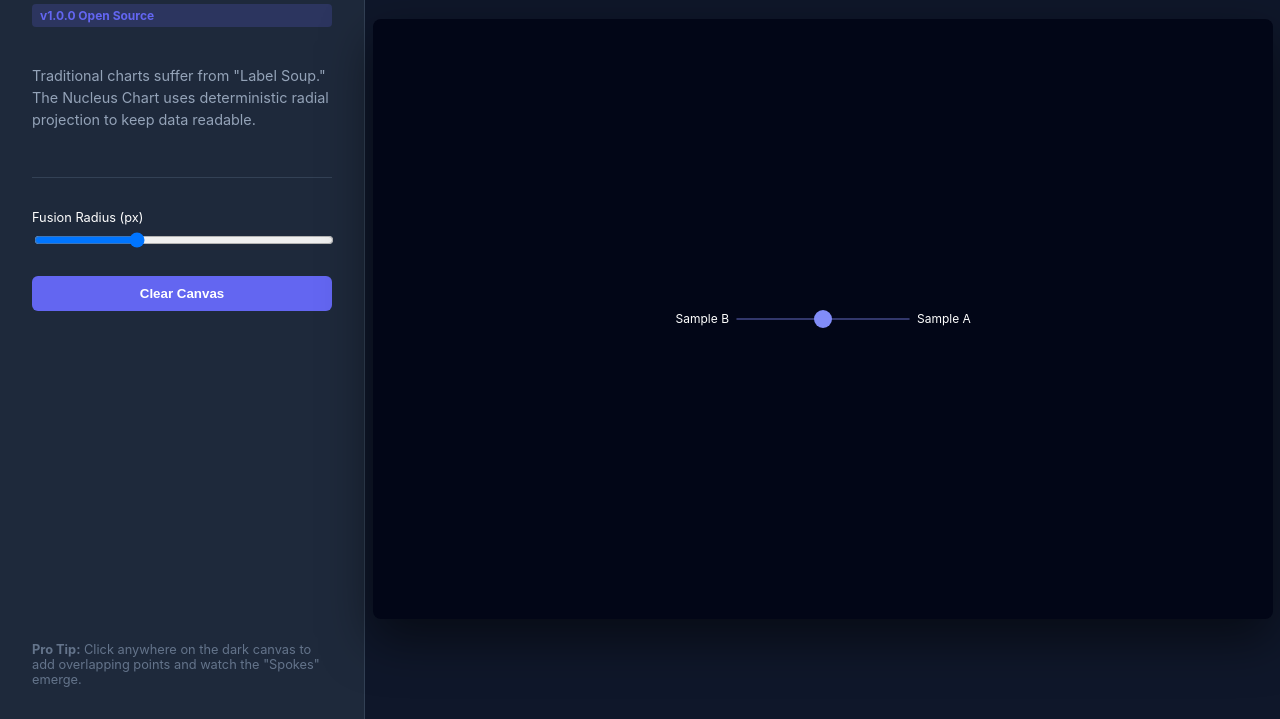
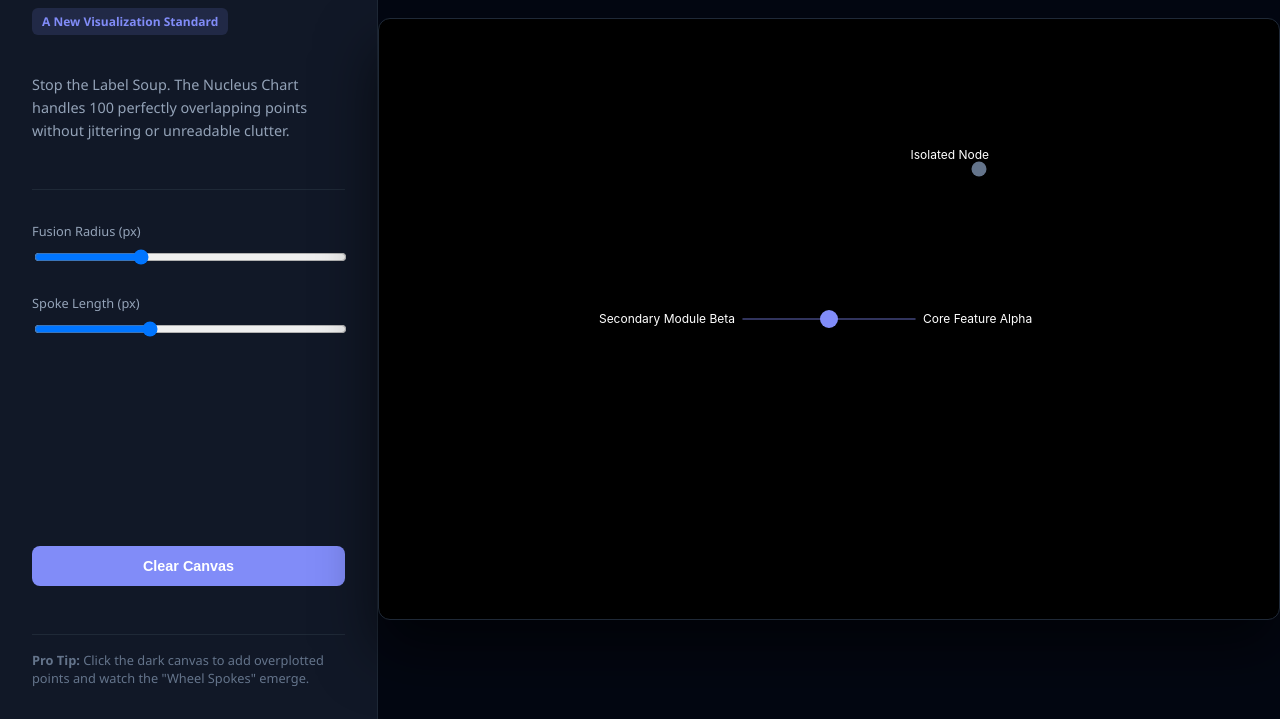
Before and after one commit to deepak8058/nucleus-chart, a website: page index.html in a window 1280 px wide. Shown: the part 81-800 px from the top of the page. Drawn offline with Linux system fonts and the light colour scheme.

Commit message:
Update title and styles in index.html

```diff
--- a/index.html
+++ b/index.html
@@ -3,43 +3,48 @@
 <head>
     <meta charset="UTF-8">
     <meta name="viewport" content="width=device-width, initial-scale=1.0">
-    <title>Nucleus Chart | Interactive Lab</title>
+    <title>Nucleus Chart | High-Fidelity Data Lab</title>
     <style>
-        :root { --primary: #6366f1; --bg: #0f172a; --panel: #1e293b; }
-        body { font-family: 'Inter', sans-serif; background: var(--bg); color: white; margin: 0; display: flex; height: 100vh; overflow: hidden; }
+        :root { --primary: #818cf8; --bg: #030712; --panel: #111827; --text-main: #f1f5f9; }
+        body { font-family: 'Segoe UI', 'Inter', sans-serif; background: var(--bg); color: var(--text-main); margin: 0; display: flex; height: 100vh; overflow: hidden; }
 
-        /* Sidebar Styles */
-        #controls { width: 300px; background: var(--panel); padding: 2rem; border-right: 1px solid #334155; display: flex; flex-direction: column; gap: 1.5rem; }
-        h1 { font-size: 1.5rem; margin: 0; color: var(--primary); }
-        p { font-size: 0.9rem; color: #94a3b8; line-height: 1.5; }
+        /* Control Panel Styles */
+        #controls { width: 320px; background: var(--panel); padding: 2rem; border-right: 1px solid #1f2937; display: flex; flex-direction: column; gap: 1.5rem; }
+        h1 { font-size: 1.5rem; margin: 0; color: var(--primary); display: flex; align-items: center; gap: 8px;}
+        p { font-size: 0.9rem; color: #94a3b8; line-height: 1.6; }
 
-        /* Canvas Area */
+        /* Canvas Viewport */
         #viewport { flex-grow: 1; display: flex; justify-content: center; align-items: center; position: relative; cursor: crosshair; }
-        canvas { background: #020617; border-radius: 8px; box-shadow: 0 20px 50px rgba(0,0,0,0.5); }
+        canvas { background: #000000; border: 1px solid #1f2937; border-radius: 12px; box-shadow: 0 30px 60px rgba(0,0,0,0.6); }
 
-        .badge { background: rgba(99, 102, 241, 0.2); color: var(--primary); padding: 4px 8px; border-radius: 4px; font-size: 0.75rem; font-weight: bold; }
-        button { background: var(--primary); color: white; border: none; padding: 10px; border-radius: 6px; cursor: pointer; font-weight: bold; }
-        button:hover { opacity: 0.9; }
+        .badge { background: rgba(129, 140, 248, 0.15); color: var(--primary); padding: 5px 10px; border-radius: 6px; font-size: 0.75rem; font-weight: bold; align-self: start; }
+        button { background: var(--primary); color: white; border: none; padding: 12px; border-radius: 8px; cursor: pointer; font-weight: bold; font-size: 0.9rem; margin-top: auto; }
+        button:hover { opacity: 0.9; transform: translateY(-1px); }
     </style>
 </head>
 <body>
 
     <div id="controls">
         <h1>🧬 Nucleus Chart</h1>
-        <span class="badge">v1.0.0 Open Source</span>
-        <p>Traditional charts suffer from "Label Soup." The Nucleus Chart uses deterministic radial projection to keep data readable.</p>
+        <span class="badge">A New Visualization Standard</span>
+        <p>Stop the Label Soup. The Nucleus Chart handles 100 perfectly overlapping points without jittering or unreadable clutter.</p>
 
-        <hr style="border: 0; border-top: 1px solid #334155; width: 100%;">
+        <hr style="border: 0; border-top: 1px solid #1f2937; width: 100%;">
 
         <div>
-            <label style="display:block; margin-bottom: 5px; font-size: 0.8rem;">Fusion Radius (px)</label>
+            <label style="display:block; margin-bottom: 7px; font-size: 0.8rem; color: #94a3b8;">Fusion Radius (px)</label>
             <input type="range" id="radiusRange" min="10" max="100" value="40" style="width:100%">
+        </div>
+
+        <div>
+            <label style="display:block; margin-bottom: 7px; font-size: 0.8rem; color: #94a3b8;">Spoke Length (px)</label>
+            <input type="range" id="spokeRange" min="40" max="150" value="80" style="width:100%">
         </div>
 
         <button id="clearBtn">Clear Canvas</button>
 
-        <div style="margin-top: auto; font-size: 0.8rem; color: #64748b;">
-            <strong>Pro Tip:</strong> Click anywhere on the dark canvas to add overlapping points and watch the "Spokes" emerge.
+        <div style="margin-top: 1.5rem; font-size: 0.8rem; color: #64748b; border-top: 1px solid #1f2937; padding-top: 1rem;">
+            <strong>Pro Tip:</strong> Click the dark canvas to add overplotted points and watch the "Wheel Spokes" emerge.
         </div>
     </div>
 
@@ -52,17 +57,20 @@
 
         const canvas = document.getElementById('nucleusCanvas');
         const radiusInput = document.getElementById('radiusRange');
+        const spokeInput = document.getElementById('spokeRange');
         const clearBtn = document.getElementById('clearBtn');
 
         let dataPoints = [
-            { x: 450, y: 300, label: "Sample A" },
-            { x: 450, y: 300, label: "Sample B" }
+            { x: 450, y: 300, label: "Core Feature Alpha" },
+            { x: 450, y: 300, label: "Secondary Module Beta" },
+            { x: 600, y: 150, label: "Isolated Node" }
         ];
 
         let chart = new Nucleus('#nucleusCanvas', {
             fusionRadius: parseInt(radiusInput.value),
-            spokeLength: 80,
-            hubColor: '#818cf8'
+            spokeLength: parseInt(spokeInput.value),
+            hubColor: '#818cf8', // Indigo hub
+            labelColor: '#ffffff' // Pure white labels
         });
 
         // Initial Render
@@ -77,19 +85,23 @@
             dataPoints.push({
                 x: x,
                 y: y,
-                label: `Point #${dataPoints.length + 1}`
+                label: `Entry #${dataPoints.length + 1}`
             });
 
             chart.render(dataPoints);
         });
 
-        // Update Radius Dynamically
+        // Handle Controls
         radiusInput.addEventListener('input', (e) => {
             chart.fusionRadius = parseInt(e.target.value);
             chart.render(dataPoints);
         });
 
-        // Clear
+        spokeInput.addEventListener('input', (e) => {
+            chart.spokeLength = parseInt(e.target.value);
+            chart.render(dataPoints);
+        });
+
         clearBtn.addEventListener('click', () => {
             dataPoints = [];
             chart.render(dataPoints);
```
